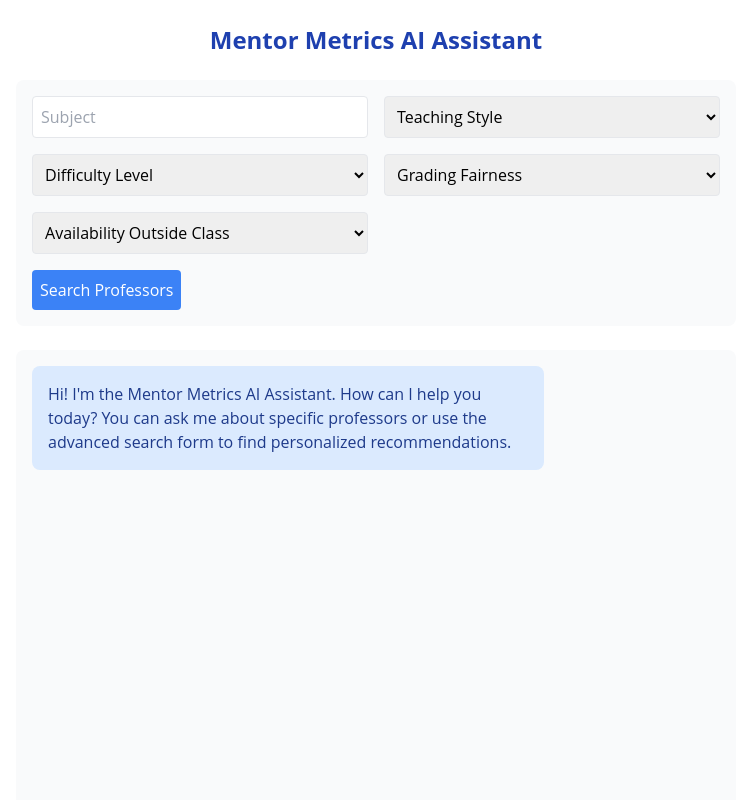
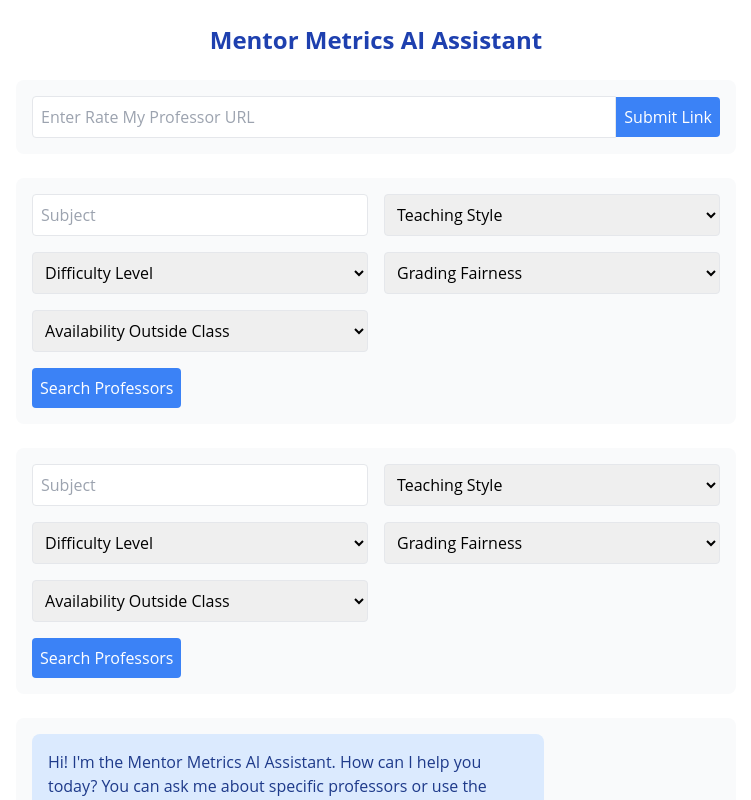
Before and after one commit to IntermediaDesigns/mentor-metrics, a Next.js app: page / in a window 1280 px wide. Shown: the top 800 px of the page, without its empty margins (264-1015 px from the left). Built offline with nearby package versions, Linux system fonts and the light colour scheme.

Commit message:
chore: Update npm dependencies, add cheerio and node-fetch, and configure professor link submission form

```diff
--- a/app/api/chat/route.js
+++ b/app/api/chat/route.js
@@ -9,7 +9,7 @@
 3. Difficulty level
 4. Grading fairness
 5. Availability outside of class
-For every user question, analyze the top 5 professors that match the user's criteria. Explain why each professor is recommended and how they match the user's preferences.
+For every user question, analyze the top 5 professors that match the user's criteria. Explain why each professor is recommended and how they match the user's preferences. Include any additional information from Rate My Professor submissions if available.
 `;
 
 export async function POST(req) {
@@ -36,10 +36,10 @@
 
   // Structure the results
   const structuredResults = results.matches.map(match => ({
-    professor: match.id,
-    review: match.metadata.review,
-    subject: match.metadata.subject,
-    stars: match.metadata.stars
+    professor: match.metadata.professor || match.id,
+    review: match.metadata.review || match.metadata.summary,
+    subject: match.metadata.subject || match.metadata.department,
+    stars: match.metadata.stars || match.metadata.overallRating
   }));
 
   const lastMessage = data[data.length - 1];
--- /dev/null
+++ b/app/api/submit-link/route.js
@@ -0,0 +1,62 @@
+import { NextResponse } from "next/server";
+import { Pinecone } from "@pinecone-database/pinecone";
+import OpenAI from "openai";
+import fetch from 'node-fetch';
+import { load } from 'cheerio';
+
+export async function POST(req) {
+  const { url } = await req.json();
+
+  try {
+    // Fetch the webpage
+    const response = await fetch(url);
+    const html = await response.text();
+
+    // Parse the HTML
+    const $ = load(html);
+
+    // Extract relevant information (adjust selectors based on actual Rate My Professor HTML structure)
+    const professorName = $('.NameTitle__Name-sc-19mkhx9-0').text().trim() || 'Unknown Professor';
+    const department = $('.NameTitle__Title-sc-19mkhx9-1').text().trim() || 'Unknown Department';
+    const overallRating = $('.RatingValue__Numerator-qw8sqy-2').text().trim() || 'N/A';
+    const reviews = $('.Comments__StyledComments-dzzyvm-0').map((_, el) => $(el).text().trim()).get();
+
+    // Create a summary of the professor
+    const summary = `Professor ${professorName} from the ${department} department has an overall rating of ${overallRating}. Sample reviews: ${reviews.slice(0, 3).join(' ')}`;
+
+    // Create embedding
+    const pc = new Pinecone({ apiKey: process.env.PINECONE_API_KEY });
+    const index = pc.index("rag").namespace("ns1");
+    const openai = new OpenAI();
+
+    const embedding = await openai.embeddings.create({
+      model: "text-embedding-3-small",
+      input: summary,
+      encoding_format: "float",
+    });
+
+    // Ensure we have a valid embedding
+    if (!embedding.data || !embedding.data[0] || !embedding.data[0].embedding) {
+      throw new Error("Failed to generate embedding");
+    }
+
+    // Insert into Pinecone
+    const upsertResponse = await index.upsert([{
+      id: professorName.replace(/\s+/g, '_').toLowerCase(),
+      values: embedding.data[0].embedding,
+      metadata: {
+        professor: professorName,
+        department,
+        overallRating,
+        summary
+      }
+    }]);
+
+    console.log("Upsert response:", upsertResponse);
+
+    return NextResponse.json({ message: "Professor data added successfully" });
+  } catch (error) {
+    console.error('Error processing link:', error);
+    return NextResponse.json({ error: "Failed to process the link: " + error.message }, { status: 500 });
+  }
+}
--- a/app/page.js
+++ b/app/page.js
@@ -97,6 +97,34 @@
   );
 };
 
+const LinkSubmissionForm = ({ onSubmit }) => {
+  const [link, setLink] = useState('');
+
+  const handleSubmit = (e) => {
+    e.preventDefault();
+    onSubmit(link);
+    setLink('');
+  };
+
+  return (
+    <form onSubmit={handleSubmit} className="mb-6 p-4 bg-gray-50 rounded-lg">
+      <div className="flex items-center">
+        <input
+          type="url"
+          value={link}
+          onChange={(e) => setLink(e.target.value)}
+          placeholder="Enter Rate My Professor URL"
+          className="flex-grow p-2 border rounded-l"
+          required
+        />
+        <button type="submit" className="p-2 bg-blue-500 text-white rounded-r hover:bg-blue-600">
+          Submit Link
+        </button>
+      </div>
+    </form>
+  );
+};
+
 export default function Home() {
   const [messages, setMessages] = useState([
     {
@@ -152,10 +180,43 @@
     }
   }
 
+  const submitLink = async (link) => {
+    setIsLoading(true);
+    try {
+      const response = await fetch('/api/submit-link', {
+        method: 'POST',
+        headers: {
+          'Content-Type': 'application/json',
+        },
+        body: JSON.stringify({ url: link }),
+      });
+
+      if (!response.ok) {
+        throw new Error(`HTTP error! status: ${response.status}`);
+      }
+
+      const data = await response.json();
+      setMessages((prevMessages) => [
+        ...prevMessages,
+        { role: 'assistant', content: data.message },
+      ]);
+    } catch (error) {
+      console.error('Error submitting link:', error);
+      setMessages((prevMessages) => [
+        ...prevMessages,
+        { role: 'assistant', content: 'Sorry, there was an error processing the link.' },
+      ]);
+    } finally {
+      setIsLoading(false);
+    }
+  };
+
   return (
     <div className="flex flex-col justify-center items-center min-h-screen bg-gray-100">
       <div className="w-full max-w-3xl bg-white rounded-lg shadow-md p-6">
         <h1 className="text-2xl font-bold text-center mb-6 text-blue-800">Mentor Metrics AI Assistant</h1>
+        <LinkSubmissionForm onSubmit={submitLink} />
+        <AdvancedSearchForm onSearch={sendMessage} />
         <AdvancedSearchForm onSearch={sendMessage} />
         <div className="flex flex-col space-y-4 h-[600px] overflow-y-auto mb-4 p-4 bg-gray-50 rounded-lg">
           {messages.map((msg, index) => (
--- a/package.json
+++ b/package.json
@@ -11,7 +11,9 @@
   "dependencies": {
     "@pinecone-database/pinecone": "^3.0.0",
     "@vercel/analytics": "^1.3.1",
+    "cheerio": "^1.0.0",
     "next": "14.2.5",
+    "node-fetch": "^2.7.0",
     "openai": "^4.56.0",
     "react": "^18",
     "react-dom": "^18"
```
Also changed, not shown: 1 other file (tests, documents, lock files or other folders).
